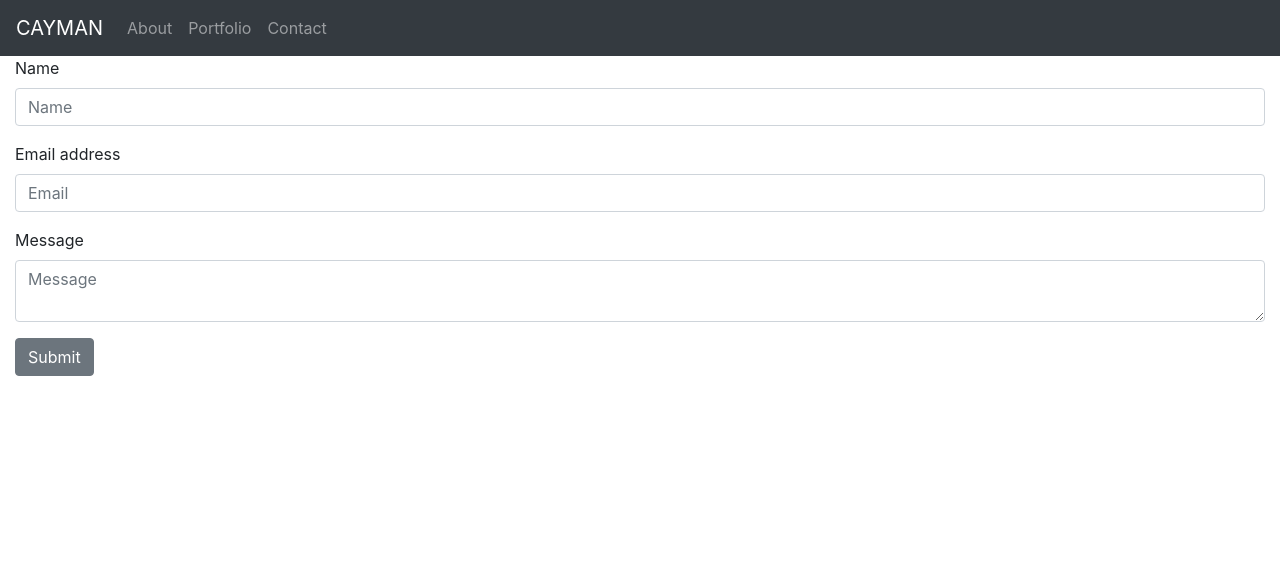
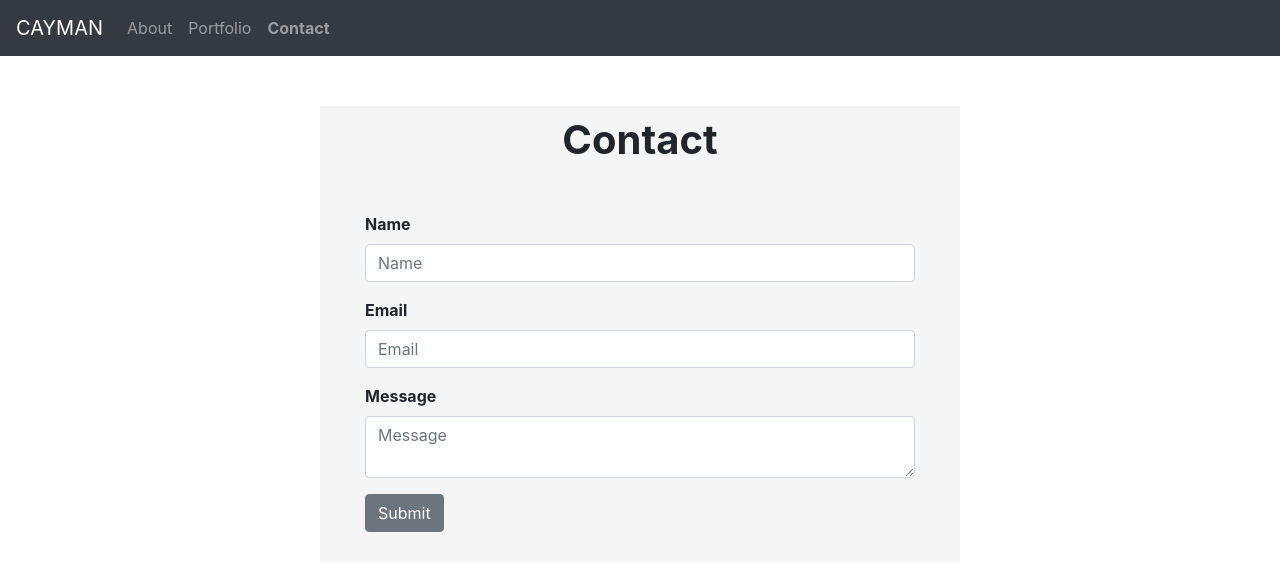
Before and after one commit to caymanh/developer-portfolio, a plain HTML site: page pages/contact.html in a window 1280 px wide. Drawn offline with nearby package versions, Linux system fonts and the light colour scheme; files that its build step writes are made by us from their sources.

Commit message:
styled Contact page and updated navigation links for Contact page

```diff
--- a/css/styles.css
+++ b/css/styles.css
@@ -1,4 +1,30 @@
-.img-fluid {
-    width: 15px;
-    height: 150px;
+/* General */
+.about,
+.contact,
+.portfolio {
+    font-weight: bold;
 }
+
+
+
+/* Contact Page */
+
+label {
+    font-weight: bold;
+}
+
+form {
+    padding: 30px;
+}
+
+.contact-container {
+    background-color: whitesmoke;
+    width: 50%;
+    margin-top: 50px;
+}
+
+.h1-contact {
+    text-align: center;
+    font-weight: bold;
+    padding: 10px;
+}
--- a/pages/contact.html
+++ b/pages/contact.html
@@ -6,9 +6,9 @@
     <title>Contact Me</title>
 
     <!-- CSS -->
-    <link rel="stylesheet" href="css/reset.css">
+    <link rel="stylesheet" href="../css/reset.css">
     <link rel="stylesheet" href="https://stackpath.bootstrapcdn.com/bootstrap/4.5.2/css/bootstrap.min.css" integrity="sha384-JcKb8q3iqJ61gNV9KGb8thSsNjpSL0n8PARn9HuZOnIxN0hoP+VmmDGMN5t9UJ0Z" crossorigin="anonymous">
-    <link rel="stylesheet" href="css/styles.css">
+    <link rel="stylesheet" href="../css/styles.css">
 
     <!-- Javascript -->
     <script src="https://code.jquery.com/jquery-3.5.1.slim.min.js" integrity="sha384-DfXdz2htPH0lsSSs5nCTpuj/zy4C+OGpamoFVy38MVBnE+IbbVYUew+OrCXaRkfj" crossorigin="anonymous"></script>
@@ -25,15 +25,22 @@
             </button>
             <div class="collapse navbar-collapse" id="navbarNavAltMarkup">
               <div class="navbar-nav">
-                <a class="nav-link" href="./about.html">About</a>
-                <a class="nav-link" href="./portfolio.html">Portfolio</a>
-                <a class="nav-link" href="./contact.html">Contact</a>
+                <a class="nav-link" href="../pages/about.html">About</a>
+                <a class="nav-link" href="../pages/portfolio.html">Portfolio</a>
+                <a class="nav-link contact" href="../pages/contact.html">Contact</a>
               </div>
             </div>
           </nav>
 
-          <div class="container-fluid">
+          <div class="container-fluid contact-container">
             <!-- First Row -->
+            <div class="row">
+                <!-- Column 1 -->
+                <div class="col">
+                  <h1 class="h1-contact">Contact</h1>
+                </div>
+            </div>
+            <!-- Row 2 -->
             <div class="row">
               <!-- First Container -->
               <div class="col-12">
@@ -44,7 +51,7 @@
                     <input type="text" class="form-control" placeholder="Name" required>
                   </div>
                   <div class="form-group">
-                    <label for="exampleInputEmail1">Email address</label>
+                    <label for="exampleInputEmail1">Email</label>
                     <input type="email" class="form-control" placeholder="Email" id="exampleInputEmail1" aria-describedby="emailHelp" required>
                   </div>
                   <div class="form-group">
```
